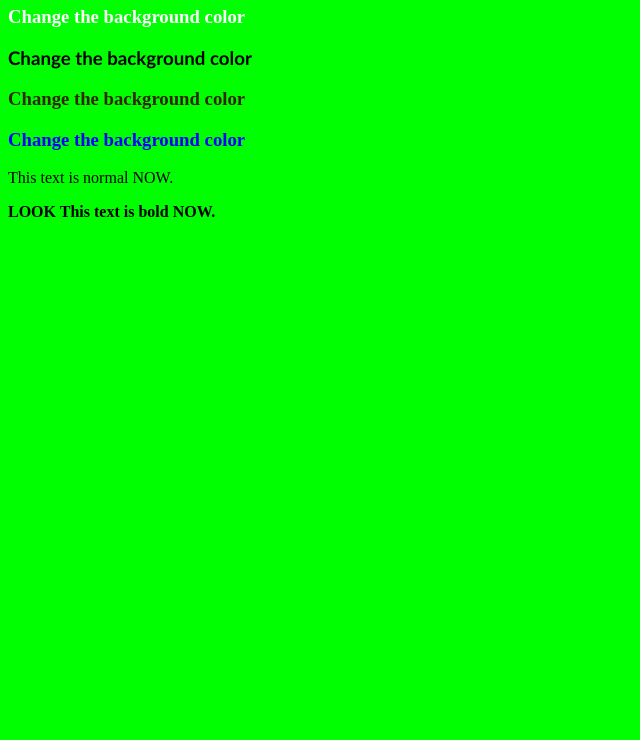
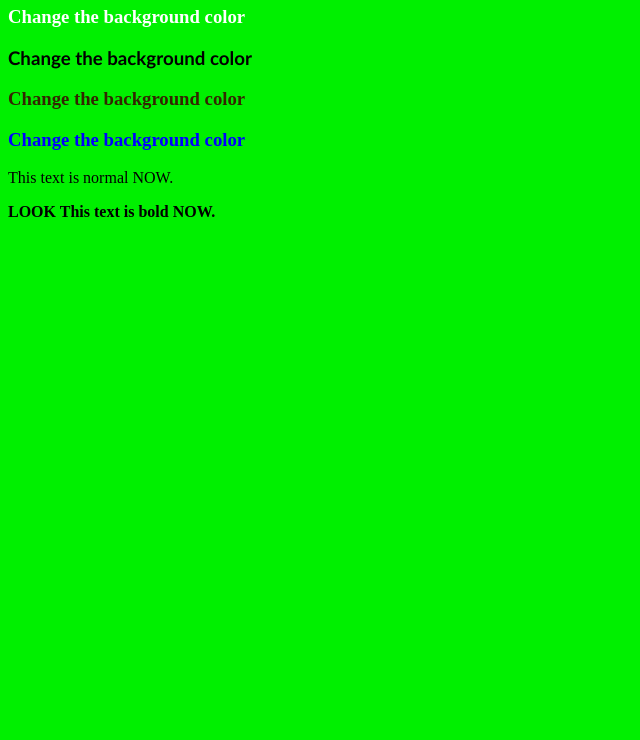
Before and after one commit to farhan156/change-background, a plain HTML site: page index.html in a window 1280 px wide. Shown: the part 60-800 px from the top of the page, without its empty margins (0-640 px from the left). Drawn offline with Linux system fonts and the light colour scheme.

Commit message:
Update index.html

```diff
--- a/index.html
+++ b/index.html
@@ -5,7 +5,7 @@
 </head>
 
   <h1> Change Background </hi>
-<body bgcolor="#00ff00">
+<body bgcolor="#00f000">
 <h3><font color="white">Change the background color</font></h3>
 
 <h3><font face="calibri">Change the background color</font></h3>
```
